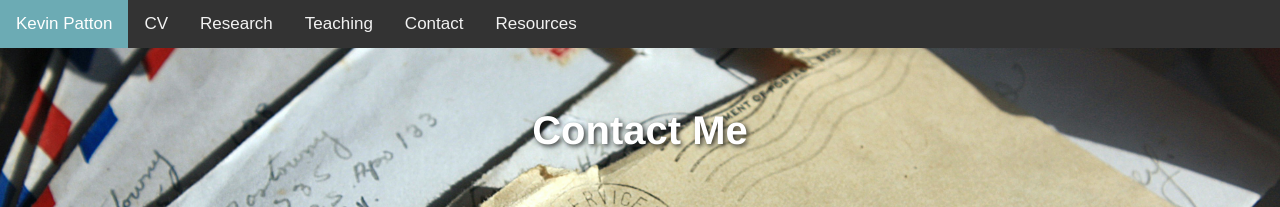
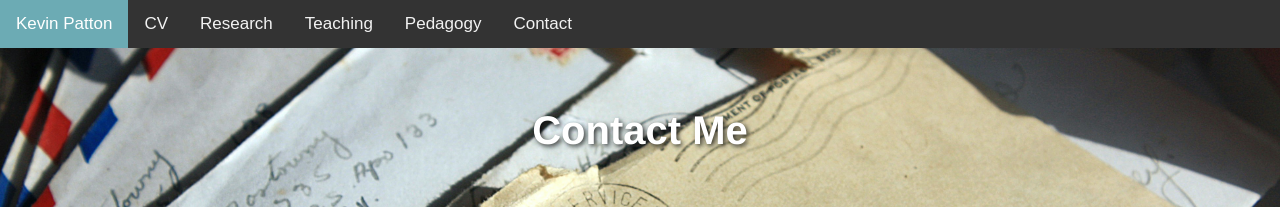
Before and after one commit to kevinjpatton/kevinjpatton.github.io, a Jekyll site: the page built from contact/index.html, in a window 1280 px wide. Shown: the top 207 px of the page. Built offline with Jekyll 4.4.1, drawn with Linux system fonts in a browser that asks for light colours; Markdown is read by kramdown in place of the engine named in the settings.

Commit message:
Update contact.html

```diff
--- a/_layouts/contact.html
+++ b/_layouts/contact.html
@@ -73,8 +73,8 @@ body {
   <a href="/cv">CV</a>
   <a href="/research">Research</a>
   <a href="/teaching">Teaching</a>
+     <a href="/pedagogy">Pedagogy</a>
      <a href="/contact">Contact</a>
-     <a href="/resources">Resources</a>
   <a href="javascript:void(0);" class="icon" onclick="myFunction()">
     <i class="fa fa-bars"></i>
   </a>
```
